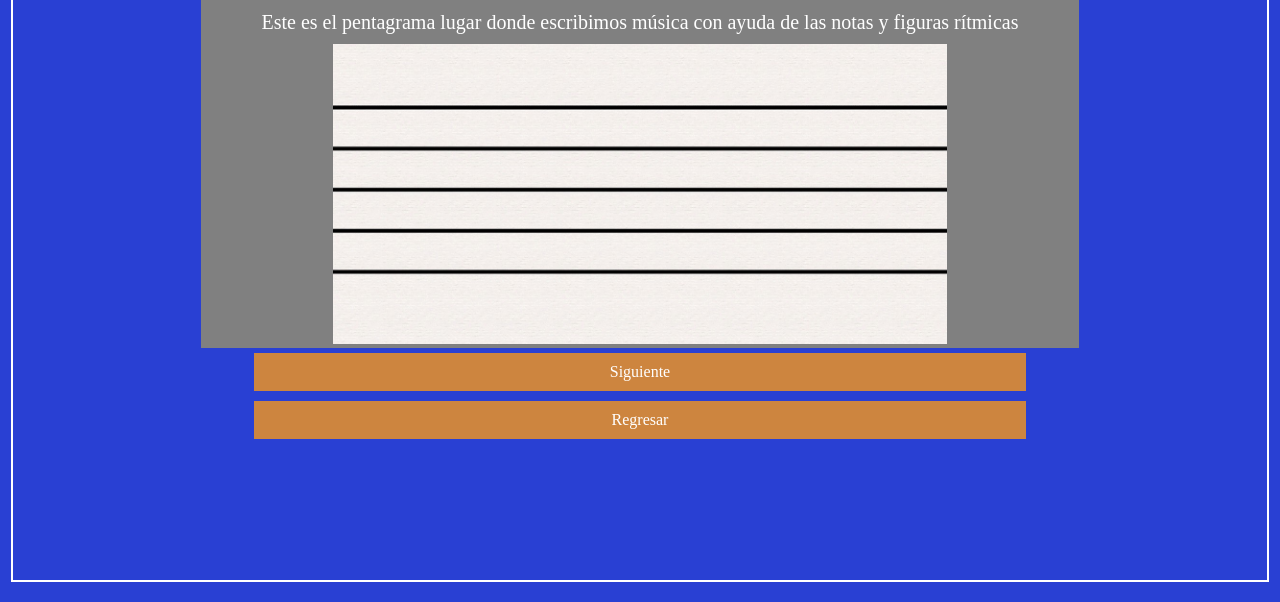
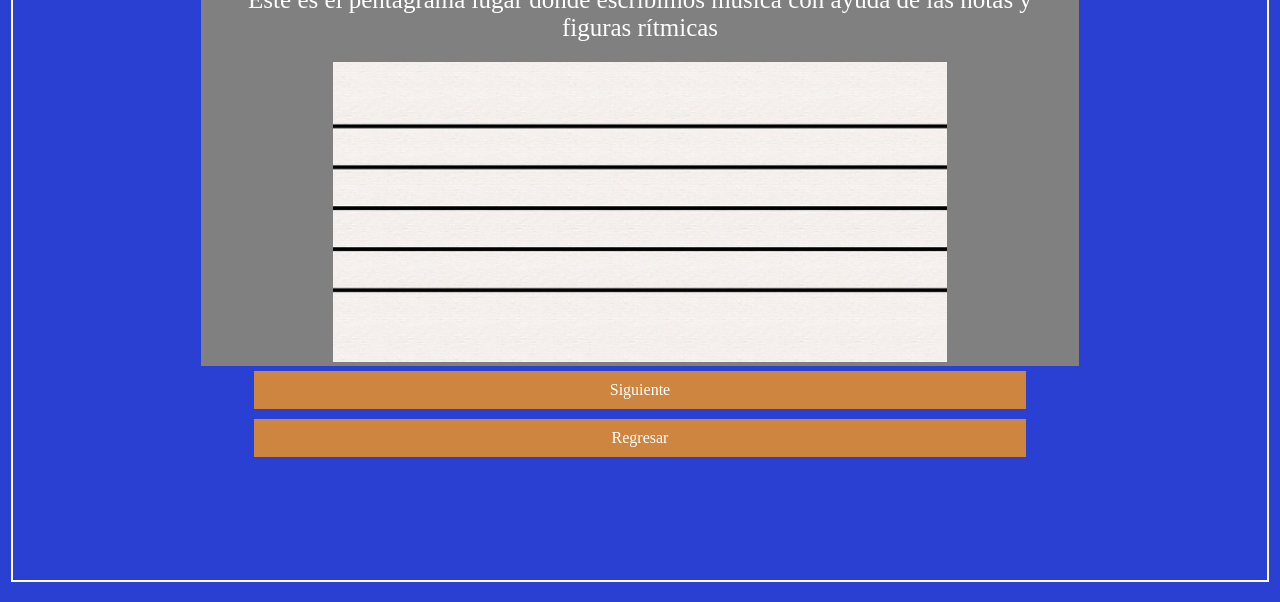
Before and after one commit to marcocarcamo-tech/solfeo_facil, a website: page level1.html in a window 1280 px wide. Shown: the part 198-800 px from the top of the page. Drawn offline with Linux system fonts and the light colour scheme.

Commit message:
Font-size changed in the title of explan and questions

```diff
--- a/styles.css
+++ b/styles.css
@@ -105,10 +105,11 @@ body {
 
 }
 .container__explanation{
-    font-size: 20px;
-    padding: 10px;
+    font-size: 25px;
+    margin: 20px;
 }
 .container__question{
+    font-size: 25px;
     margin: 20px;
 }
 .container__image--explanation{
```
